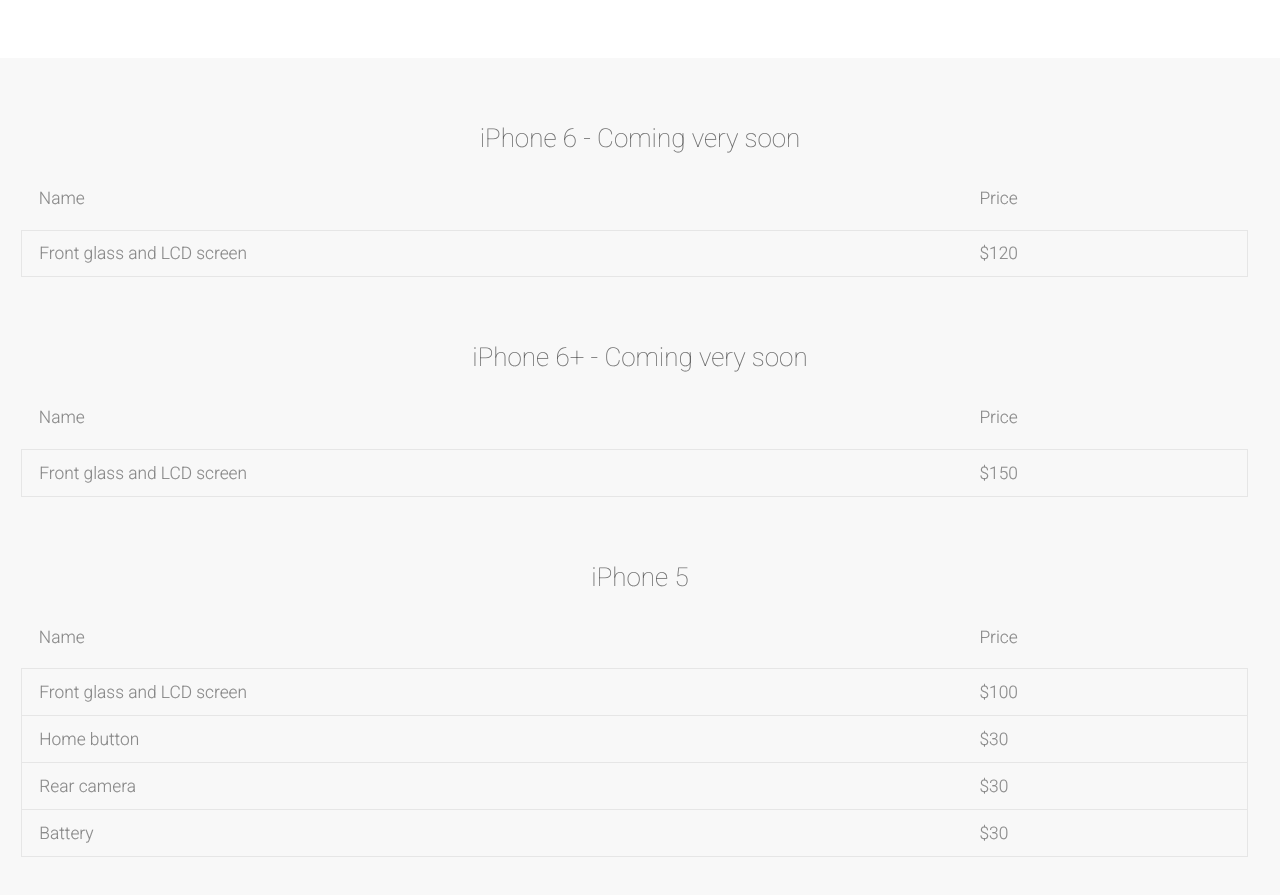
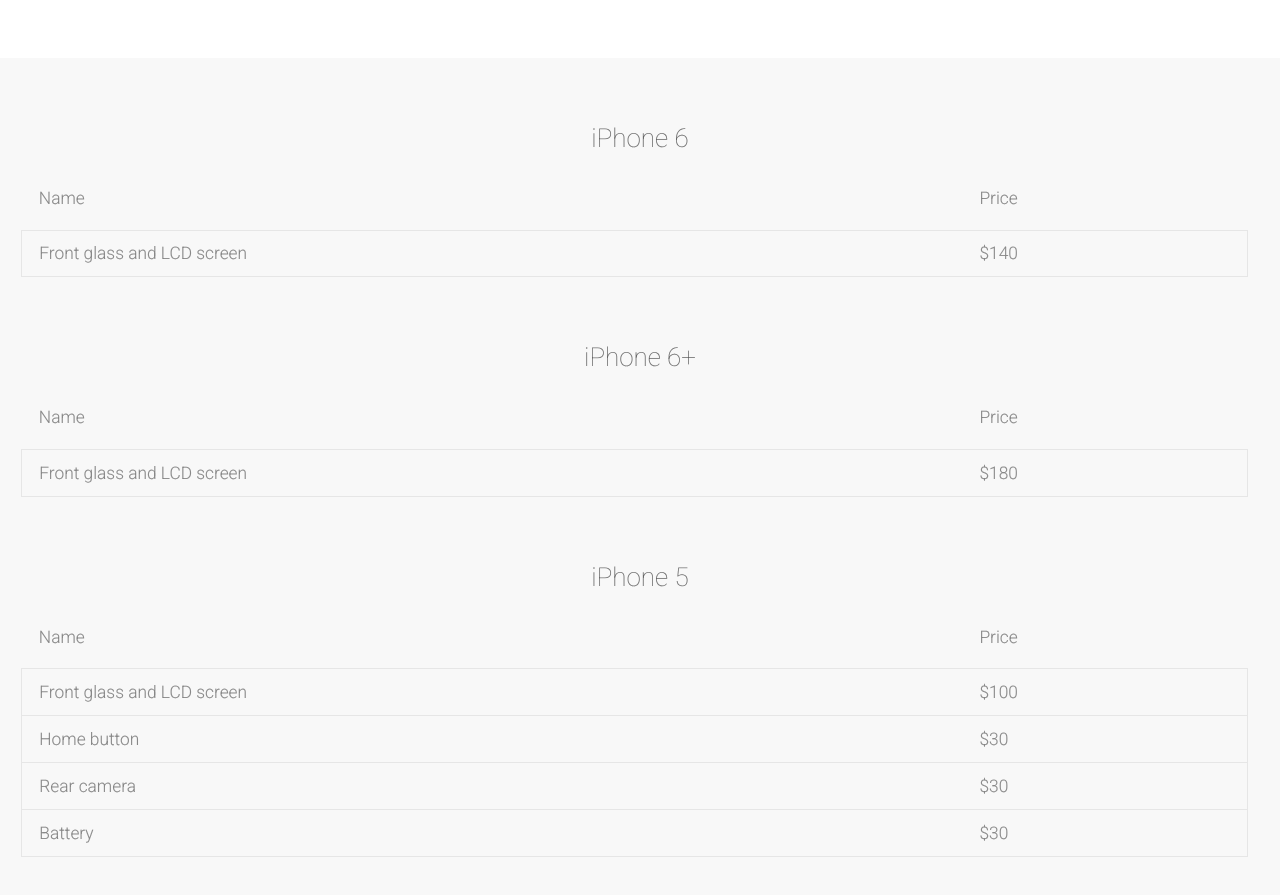
Before and after one commit to mandurahphonerepairs/mandurahphonerepairs.github.io, a plain HTML site: page index.html in a window 1280 px wide. Shown: the part 4927-5822 px from the top of the page. Drawn offline with Linux system fonts and the light colour scheme.

Commit message:
Update index.html

```diff
--- a/index.html
+++ b/index.html
@@ -124,7 +124,7 @@
 					<div class="container 4u">
                         <section>
                             <header>
-                                <h3>iPhone 6 - Coming very soon</h3>
+                                <h3>iPhone 6</h3>
                             </header>
                             <div class="table-wrapper">
                                 <table class="default">
@@ -137,7 +137,7 @@
                                     <tbody>
                                         <tr>
                                             <td>Front glass and LCD screen</td>
-                                            <td>$120</td>
+                                            <td>$140</td>
                                         </tr>
 
                                     </tbody>
@@ -146,7 +146,7 @@
                         </section>
                         <section>
                             <header>
-                                <h3>iPhone 6+ - Coming very soon</h3>
+                                <h3>iPhone 6+</h3>
                             </header>
                             <div class="table-wrapper">
                                 <table class="default">
@@ -159,7 +159,7 @@
                                     <tbody>
                                         <tr>
                                             <td>Front glass and LCD screen</td>
-                                            <td>$150</td>
+                                            <td>$180</td>
                                         </tr>
 
                                     </tbody>
```
